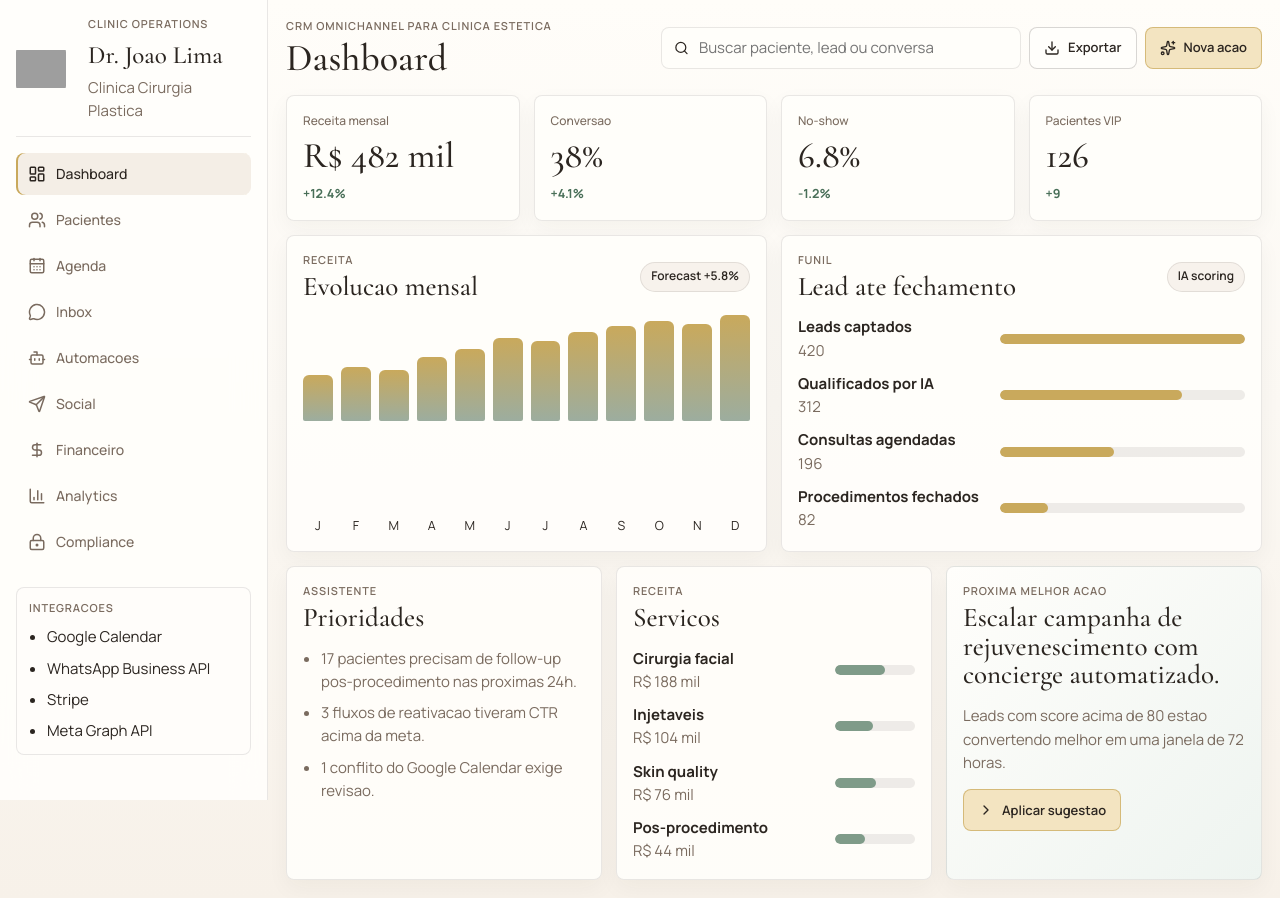
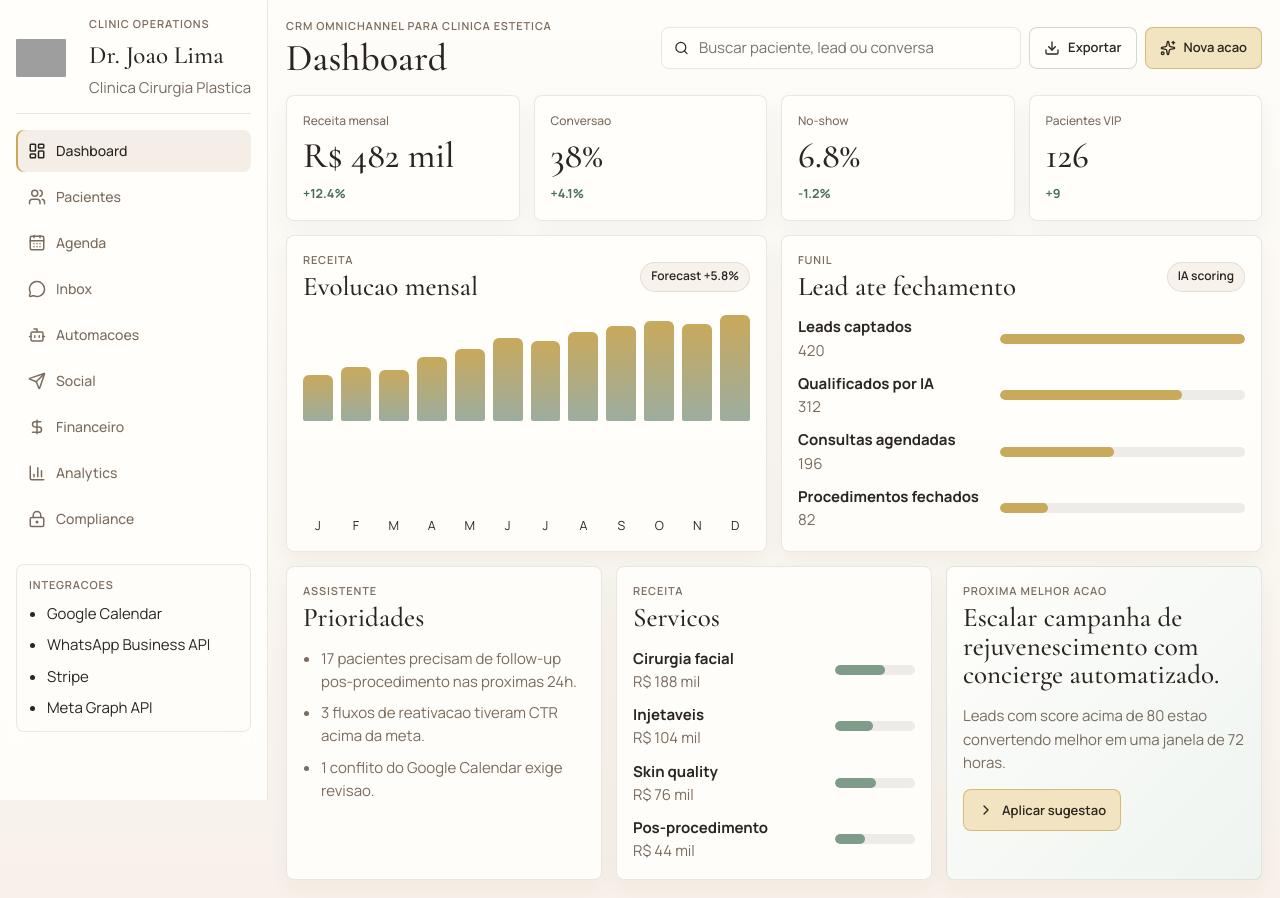
Before and after one commit to TheRebrandly/clinicadrjoaolima, a Next.js app: page / in a window 1280 px wide. Built offline with nearby package versions, Linux system fonts and the light colour scheme; grey boxes are pictures that could not be loaded.

Commit message:
Show only logo in sidebar brand area

```diff
--- a/app/logo.css
+++ b/app/logo.css
@@ -1,6 +1,7 @@
 .brand-row {
-  grid-template-columns: 58px 1fr auto;
-  gap: 14px;
+  display: flex;
+  justify-content: space-between;
+  gap: 10px;
 }
 
 .brand-mark,
```
